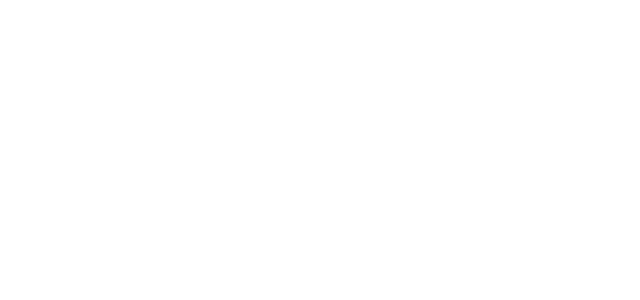
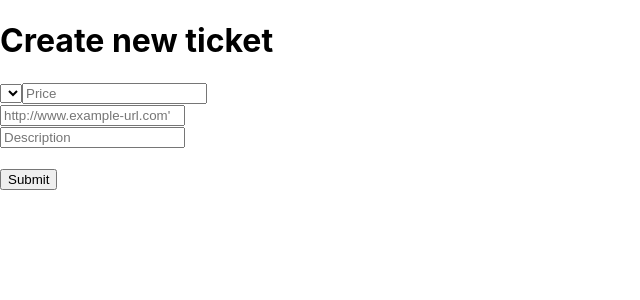
Before and after one commit to aida-ros/ticketswap-clone-client, a React (Create React App) app: page /create/ticket in a window 1280 px wide. Shown: the top 300 px of the page, without its empty margins (0-640 px from the left). Built offline with nearby package versions, Linux system fonts and the light colour scheme; no server answers.

Commit message:
Ticket creation form components

```diff
--- a/src/App.js
+++ b/src/App.js
@@ -4,6 +4,7 @@
 import EventsListContainer from './components/EventsListContainer'
 import EventDetailsContainer from './components/EventDetailsContainer'
 import CreateEventContainer from './components/CreateEventContainer'
+import CreateTicketContainer from './components/CreateTicketContainer'
 import LoginContainer from './components/LoginContainer';
 import SignUpContainer from './components/SignUpContainer'
 import TicketDetailsContainer from './components/TicketDetailsContainer';
@@ -17,7 +18,8 @@
       <Route exact path="/signup" component={SignUpContainer} />
 
       <Route exact path="/events" component={EventsListContainer} />
-      <Route exact path="/create" component={CreateEventContainer} />
+      <Route exact path="/create/event" component={CreateEventContainer} />
+      <Route exact path="/create/ticket" component={CreateTicketContainer} />
 
       <Route exact path="/events/:id" component={EventDetailsContainer} />
       <Route exact path="/events/:id/tickets/:id" component={TicketDetailsContainer} />
--- /dev/null
+++ b/src/components/CreateTicket.js
@@ -0,0 +1,56 @@
+import React from 'react';
+
+class CreateTicket extends React.Component {
+  render() {
+    const onChange = this.props.onChange
+    const onSubmit = this.props.onSubmit
+
+    return (
+      <main>
+        <h1>Create new ticket</h1>
+        <div>
+          <form onSubmit={onSubmit}>
+
+
+      <select>Pick an event
+        <option></option>
+      </select>
+
+            <label>
+              <input
+                onChange={onChange}
+                type="text"
+                placeholder="Price"
+                name="price" />
+            </label>
+            <br />
+
+            <label>
+              <input
+                onChange={onChange}
+                type="url"
+                placeholder="http://www.example-url.com'"
+                name="image" />
+            </label>
+            <br />
+
+            <label>
+              <input
+                onChange={onChange}
+                type="text"
+                placeholder="Description"
+                name="description" />
+            </label>
+            <br />
+            <br />
+
+            <input type="submit" value="Submit" />
+          </form>
+        </div>
+
+      </main>
+    )
+  }
+}
+
+export default CreateTicket;
--- /dev/null
+++ b/src/components/CreateTicketContainer.js
@@ -0,0 +1,52 @@
+import React from 'react';
+import CreateTicket from './CreateTicket'
+import { connect } from 'react-redux'
+import { getEvents } from '../actions'
+
+class CreateTicketContainer extends React.Component {
+  state = {
+    // only for demo purposes
+    user: this.userid || Math.floor(Math.random() * 86),
+    price: '',
+    image: '',
+    description: ''
+  }
+
+  componentWillMount = () => {
+    this.props.getEvents()
+  }
+
+  onChange = (event) => {
+    // console.log("EVENT.TARGET.NAME", event.target.name)
+    // console.log("EVENT.TARGET.VALUE", event.target.value)
+    this.setState({
+      [event.target.name]: event.target.value
+    })
+  }
+
+  onSubmit = (event) => {
+    event.preventDefault()
+    console.log('Ticket submitted!')
+    this.props.createEvent(this.state)
+    this.setState({})
+  }
+
+  render() {
+    return (
+      <CreateTicket
+        onChange={this.onChange}
+        onSubmit={this.onSubmit}
+      />
+    )
+  }
+}
+
+const mapStateToProps = state => ({
+  events: state.events
+})
+
+const mapDispatchToProps = {
+  getEvents
+}
+
+export default connect(mapStateToProps, mapDispatchToProps)(CreateTicketContainer)
```
